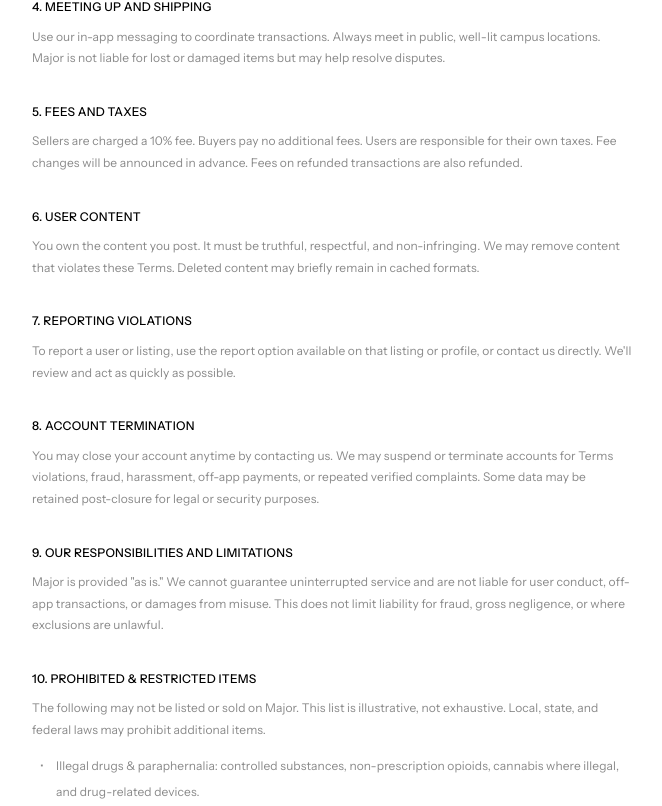
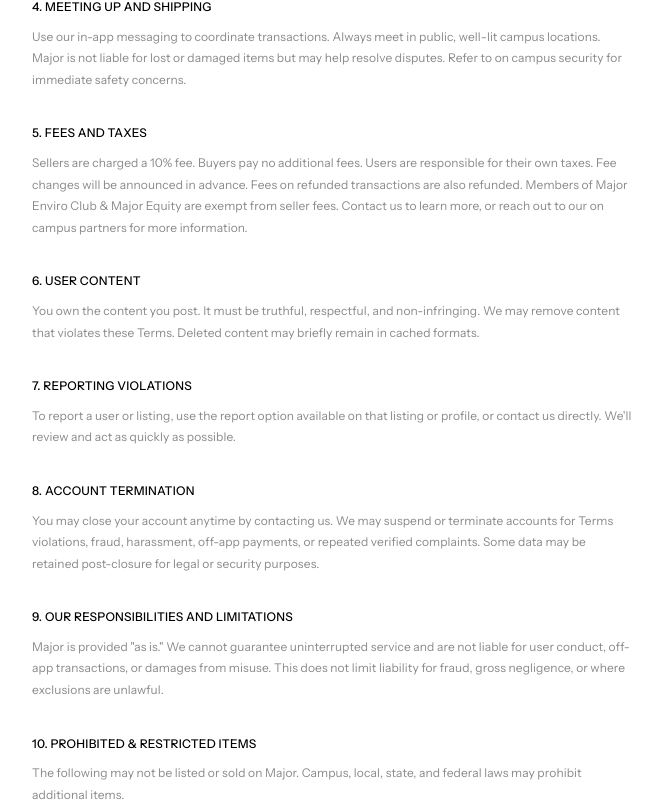
Before and after one commit to makenasommer/major, a Next.js app: page /terms in a window 1280 px wide. Shown: the part 614-1420 px from the top of the page, without its empty margins (308-970 px from the left). Built offline with nearby package versions, Linux system fonts and the light colour scheme; no server answers.

Commit message:
Update page.js

```diff
--- a/app/terms/page.js
+++ b/app/terms/page.js
@@ -42,12 +42,13 @@ export default function TermsPage() {
 
         <Section title="4. Meeting Up and Shipping">
           Use our in-app messaging to coordinate transactions. Always meet in public, well-lit campus locations. Major is not liable
-          for lost or damaged items but may help resolve disputes.
+          for lost or damaged items but may help resolve disputes. Refer to on campus security for immediate safety concerns.
         </Section>
 
         <Section title="5. Fees and Taxes">
           Sellers are charged a 10% fee. Buyers pay no additional fees. Users are responsible for their own taxes. Fee changes will be
-          announced in advance. Fees on refunded transactions are also refunded.
+          announced in advance. Fees on refunded transactions are also refunded. Members of Major Enviro Club & Major Equity are exempt
+          from seller fees. Contact us to learn more, or reach out to our on campus partners for more information.
         </Section>
 
         <Section title="6. User Content">
@@ -74,7 +75,7 @@ export default function TermsPage() {
 
         <Section title="10. Prohibited & Restricted Items">
           <p style={{ marginBottom: 12 }}>
-            The following may not be listed or sold on Major. This list is illustrative, not exhaustive. Local, state, and federal
+            The following may not be listed or sold on Major. Campus, local, state, and federal
             laws may prohibit additional items.
           </p>
           <ul style={{ paddingLeft: 16, lineHeight: 2.2 }}>
```
